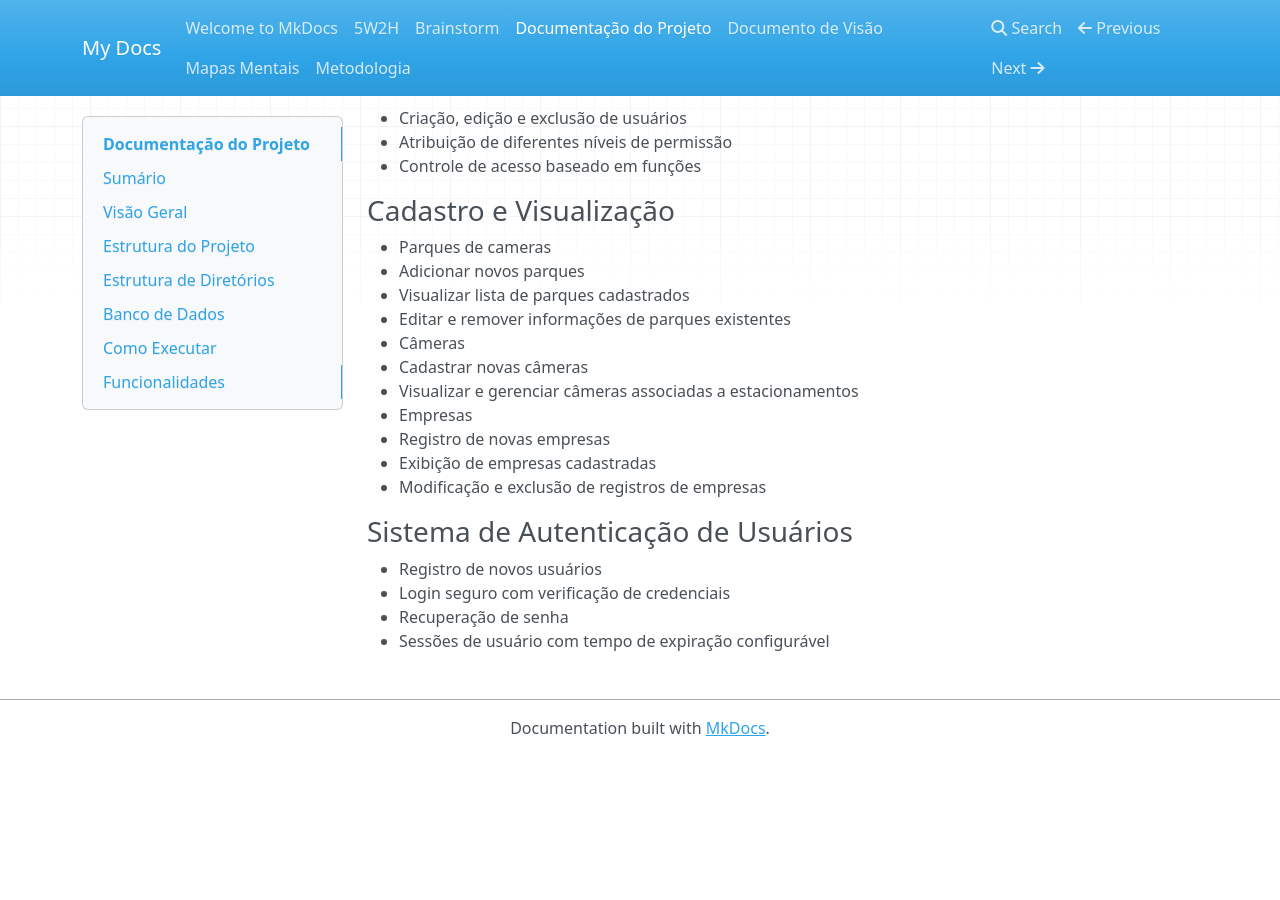
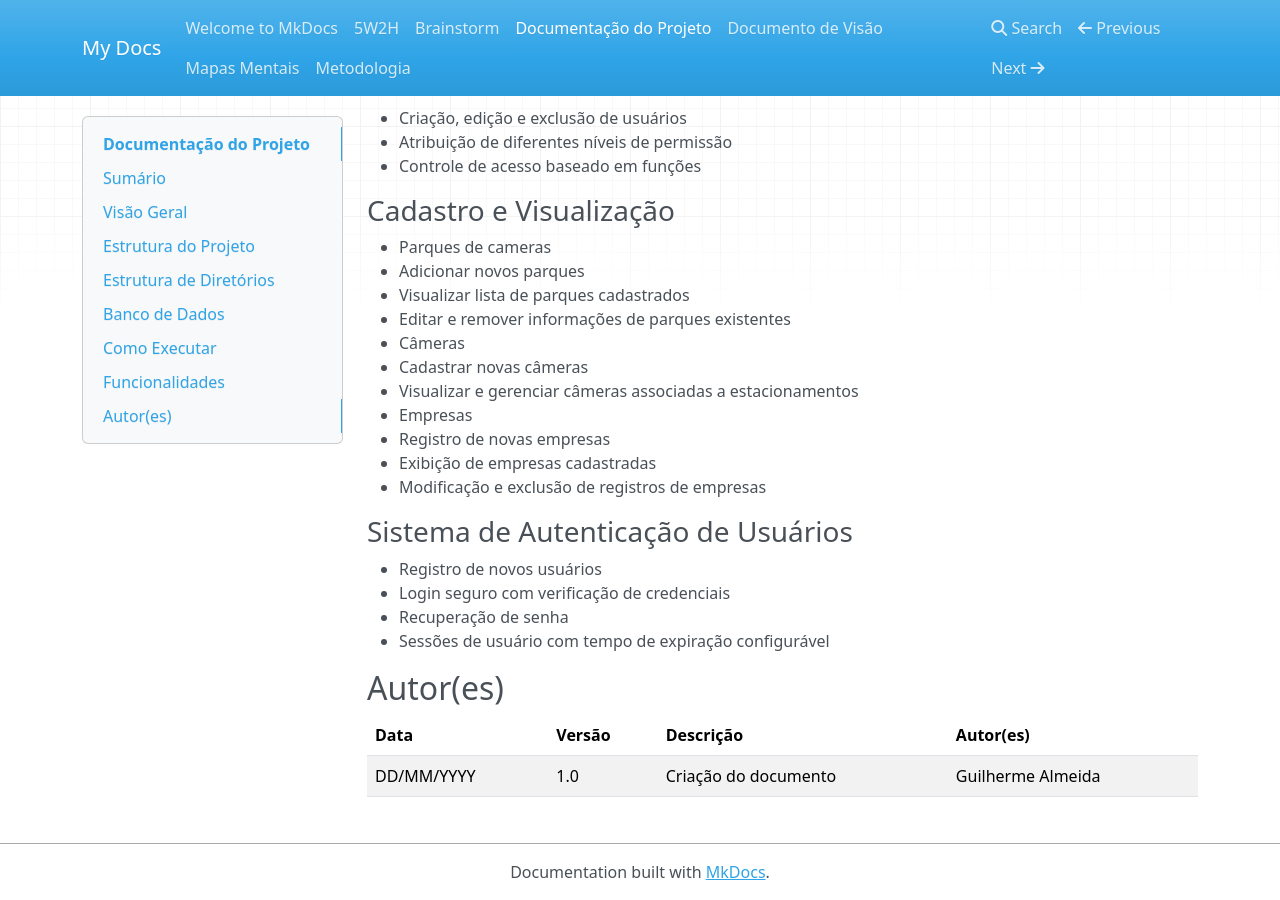
Before and after one commit to beatrizsantosvieira/2024.1-Grupo-The-Back-Enders, an MkDocs documentation site: the page built from docs/documentacao.md, in a window 1280 px wide and 900 px high, scrolled down 1960 px. Built offline with MkDocs 1.6.1, drawn with Linux system fonts in a browser that asks for light colours; nearby versions of some CDN libraries; before the commit the page ends 2716 px from its top, so only the background shows below that.

Commit message:
Finalizado

```diff
--- a/docs/documentacao.md
+++ b/docs/documentacao.md
@@ -109,3 +109,8 @@ if __name__ == '__main__':
 - Login seguro com verificação de credenciais
 - Recuperação de senha
 - Sessões de usuário com tempo de expiração configurável
+
+## Autor(es)
+| Data | Versão | Descrição | Autor(es) |
+| -- | -- | -- | -- |
+| DD/MM/YYYY | 1.0 | Criação do documento | Guilherme Almeida |
```
